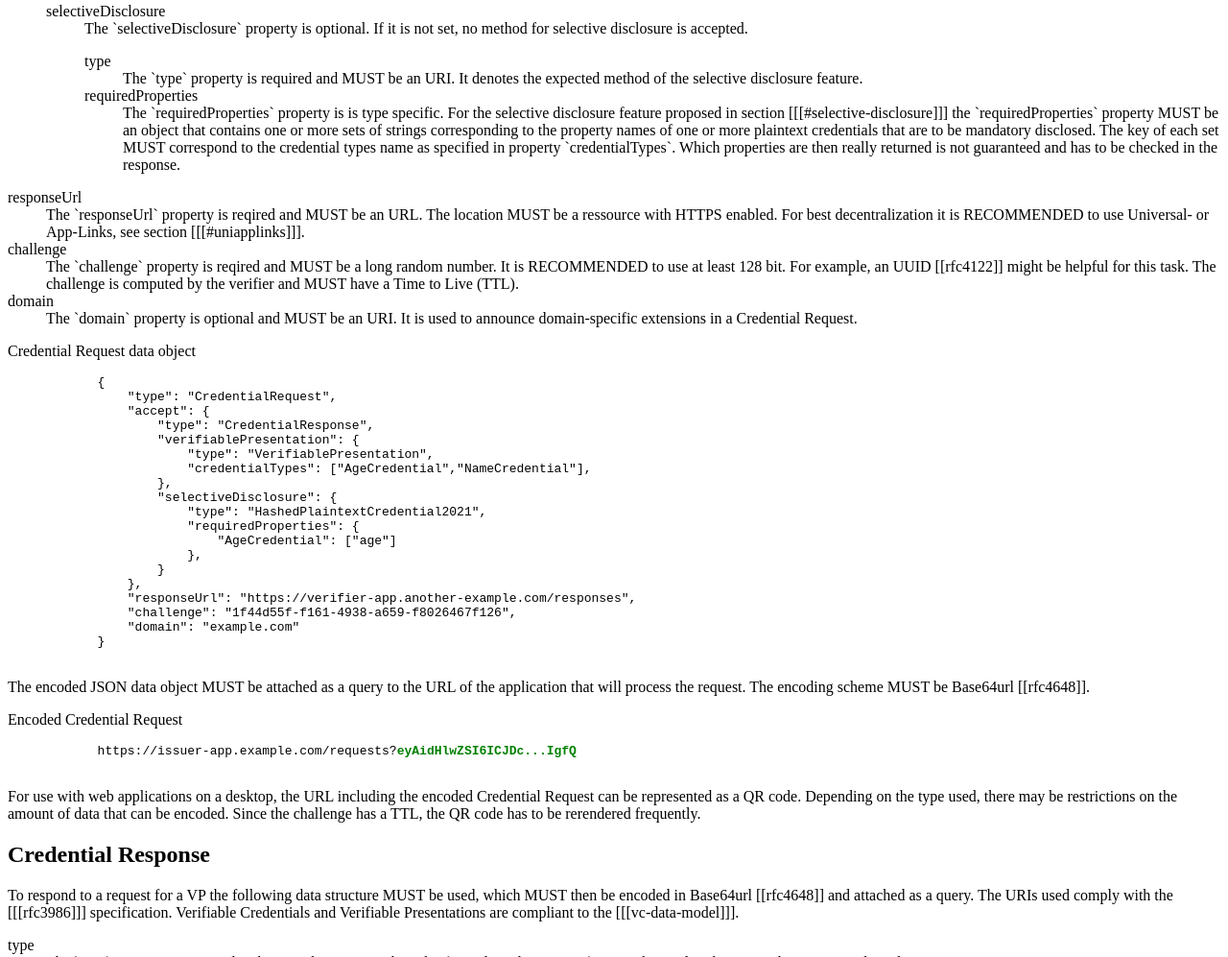
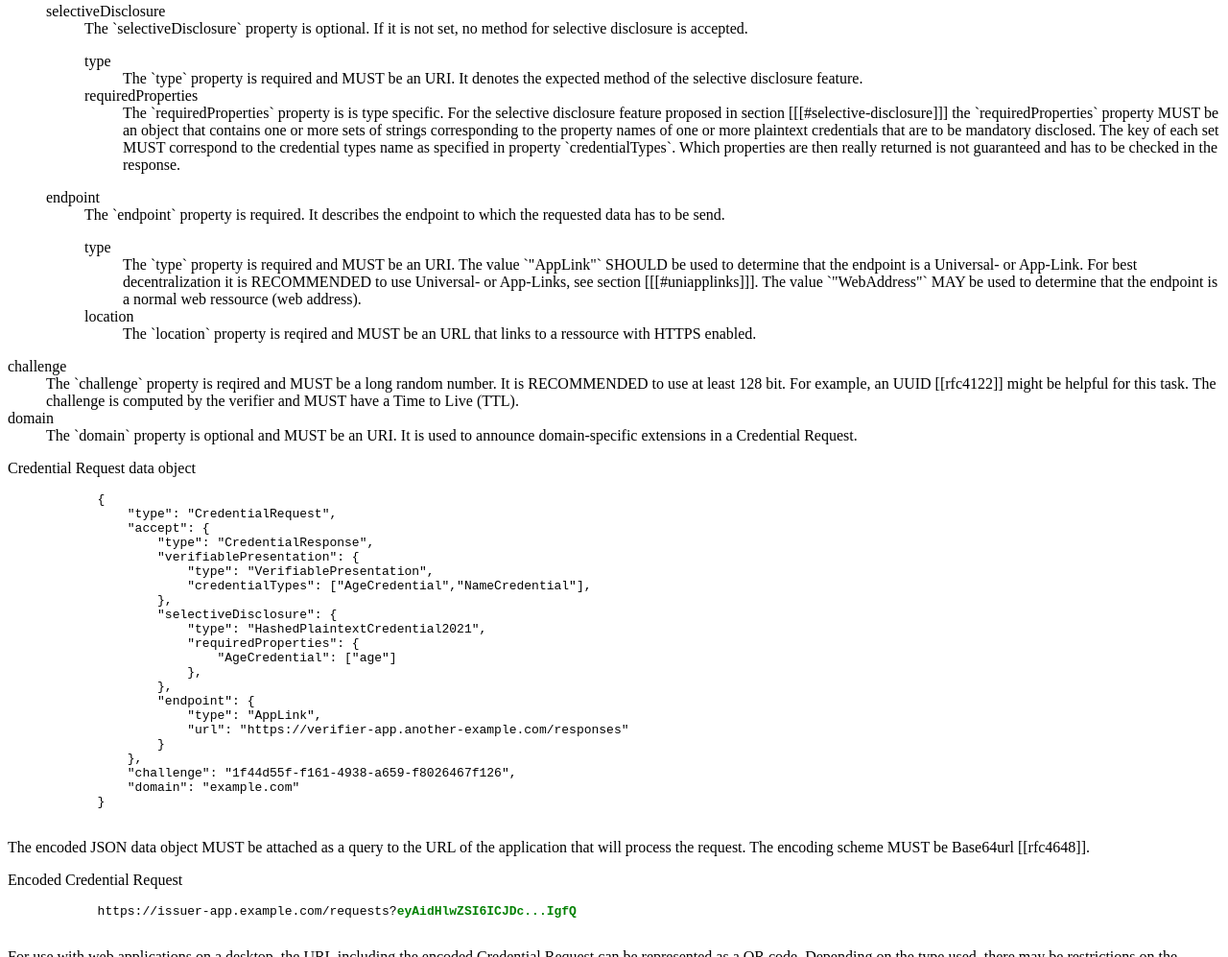
Before and after one commit to b2cm/iwce, a plain HTML site: page spec.html in a window 1280 px wide. Shown: the part 5014-6011 px from the top of the page at 96% size. Drawn offline with Linux system fonts and the light colour scheme.

Commit message:
CredentialRequest: another suggestion to determine if a response URL is an App-Link (see commit 8b6eb4)

```diff
--- a/spec.html
+++ b/spec.html
@@ -522,13 +522,25 @@
                     </dd>
                   </dl>
                 </dd>
+
+              <dt>endpoint</dt>
+                <dd>
+                  The `endpoint` property is required. It describes the endpoint to which the requested data has to be send.
+                  <dl>
+                    <dt>type</dt>
+                      <dd>
+                        The `type` property is required and MUST be an URI.
+                        The value `"AppLink"` SHOULD be used to determine that the endpoint is a Universal- or App-Link.
+                        For best decentralization it is RECOMMENDED to use Universal- or App-Links, see section [[[#uniapplinks]]].
+                        The value `"WebAddress"` MAY be used to determine that the endpoint is a normal web ressource (web address).
+                      </dd>
+                    <dt>location</dt>
+                      <dd>
+                        The `location` property is reqired and MUST be an URL that links to a ressource with HTTPS enabled.
+                      </dd>
+                  </dl>
+                </dd>
               </dl>
-            </dd>
-
-          <dt>responseUrl</dt>
-            <dd>
-              The `responseUrl` property is reqired and MUST be an URL.
-              The location MUST be a ressource with HTTPS enabled. For best decentralization it is RECOMMENDED to use Universal- or App-Links, see section [[[#uniapplinks]]].
             </dd>
 
           <dt>challenge</dt>
@@ -562,9 +574,12 @@
                         "requiredProperties": {
                             "AgeCredential": ["age"]
                         },
+                    },
+                    "endpoint": {
+                        "type": "AppLink",
+                        "url": "https://verifier-app.another-example.com/responses"
                     }
                 },
-                "responseUrl": "https://verifier-app.another-example.com/responses",
                 "challenge": "1f44d55f-f161-4938-a659-f8026467f126",
                 "domain": "example.com"
             }
```
